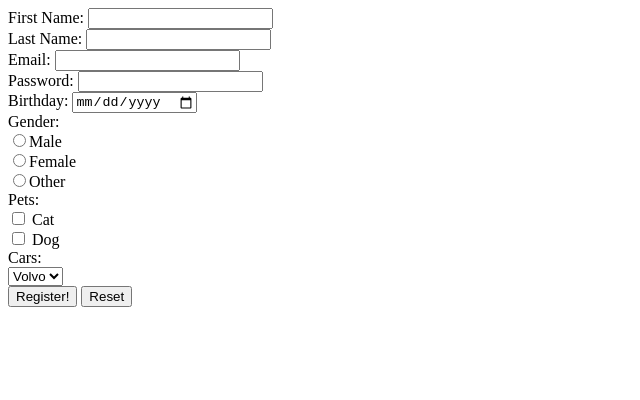
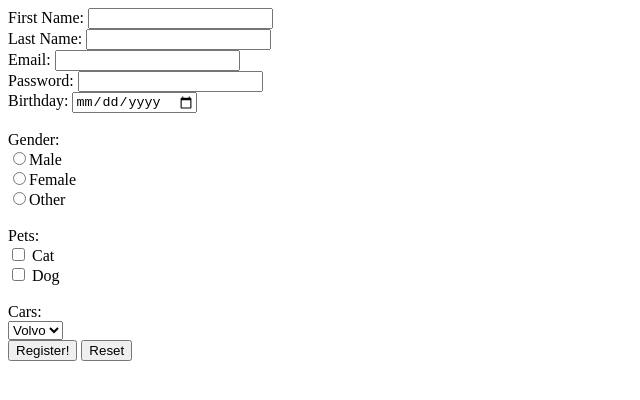
Before and after one commit to eximiusflow/eximiusflow.github.io-htmlForm, a plain HTML site: page index.html in a window 1280 px wide. Shown: the whole page, without its empty margins (0-640 px from the left). Drawn offline with Linux system fonts and the light colour scheme.

Commit message:
Update index.html

```diff
--- a/index.html
+++ b/index.html
@@ -9,14 +9,14 @@
     Last Name: <input type="text"><br>
     Email: <input type="email" required><br>
     Password: <input type="password" min="5"><br>
-    Birthday: <input type="date"><br>
+    Birthday: <input type="date"><br><br>
     Gender:<br>
     <input type="radio" name="gender">Male<br>
     <input type="radio" name="gender">Female<br>
-    <input type="radio" name="gender">Other<br>
+    <input type="radio" name="gender">Other<br><br>
     Pets: <br>
     <input type="checkbox"> Cat<br>
-    <input type="checkbox"> Dog<br>
+    <input type="checkbox"> Dog<br><br>
     Cars: <br>
     <select>
       <option value="Volvo">Volvo</option>
```
